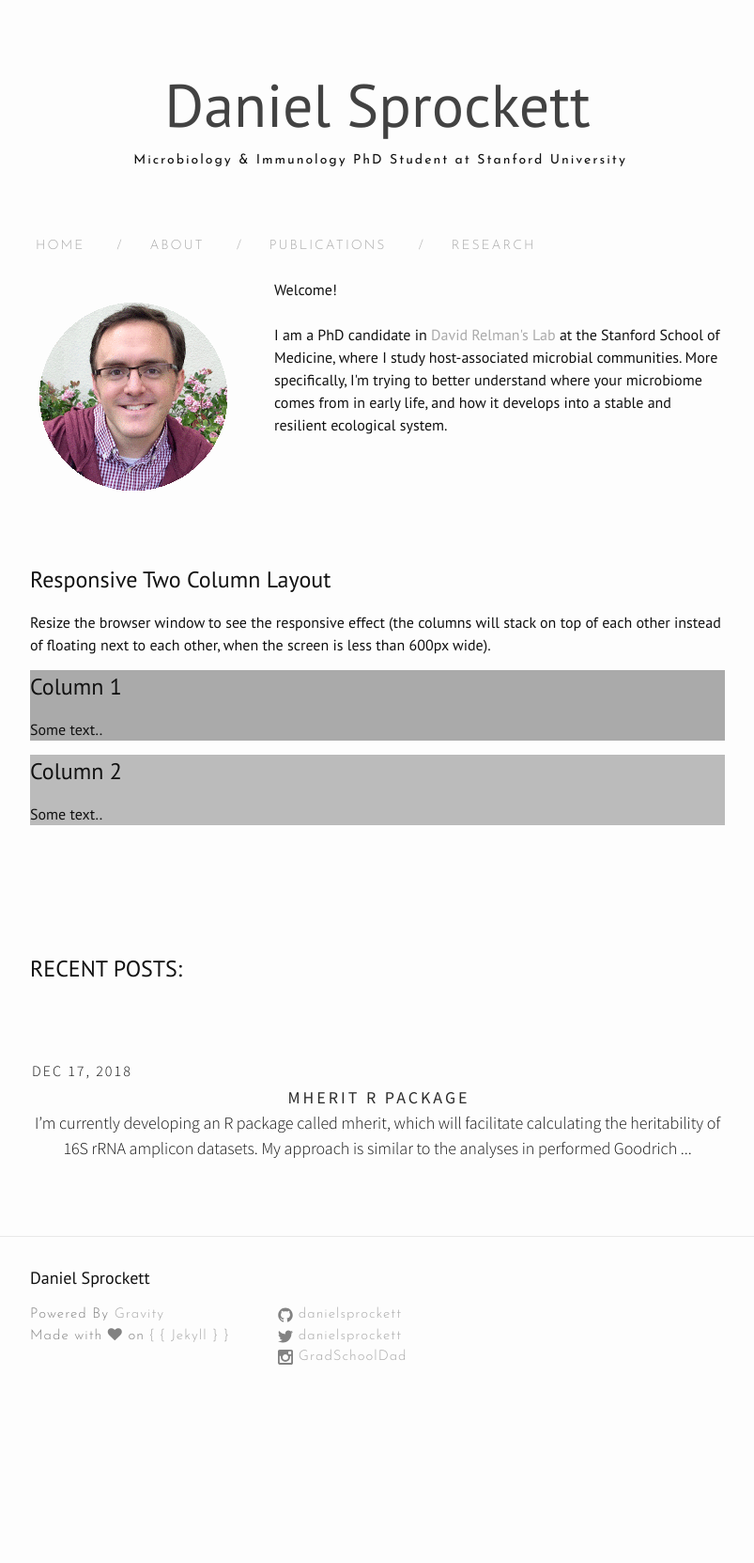
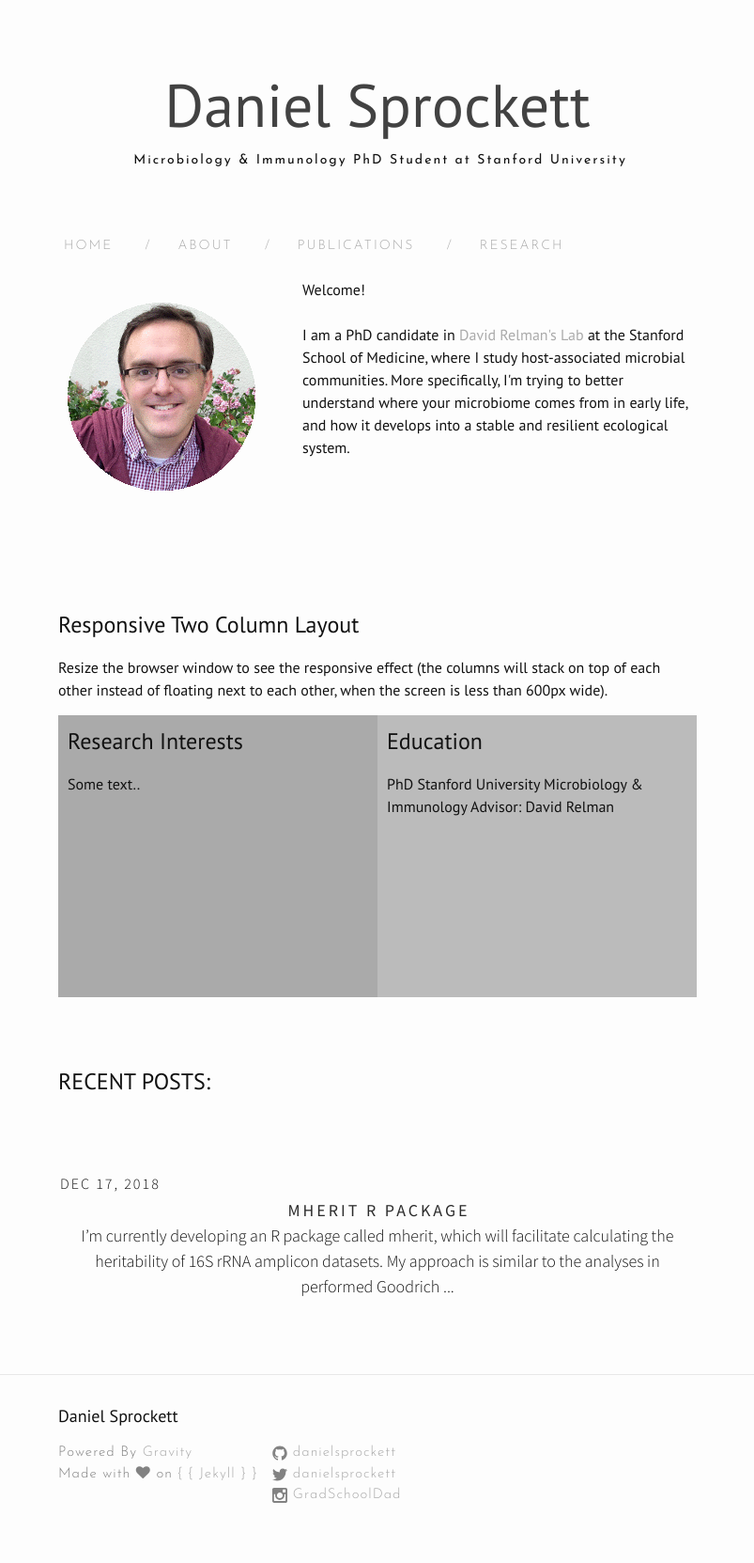
Before and after one commit to DanielSprockett/danielsprockett.github.io, a Jekyll site: the page built from index.html, in a window 1280 px wide. Shown: the whole page at 94% size, without its empty margins (238-1041 px from the left). Built offline with Jekyll 4.4.1, drawn with Linux system fonts in a browser that asks for light colours; nearby versions of some CDN libraries; the list of posts is cut into pages by our own code; before the commit the page ends 1516 px from its top, so only the background shows below that.

Commit message:
Update index.html

```diff
--- a/index.html
+++ b/index.html
@@ -16,24 +16,57 @@
 <br>
 <br>
 <br>
+
+<meta name="viewport" content="width=device-width, initial-scale=1">
+<style>
+* {
+  box-sizing: border-box;
+}
+
+/* Create two equal columns that floats next to each other */
+.column {
+  float: left;
+  width: 50%;
+  padding: 10px;
+  height: 300px; /* Should be removed. Only for demonstration */
+}
+
+/* Clear floats after the columns */
+.row:after {
+  content: "";
+  display: table;
+  clear: both;
+}
+
+/* Responsive layout - makes the two columns stack on top of each other instead of next to each other */
+@media screen and (max-width: 600px) {
+  .column {
+    width: 100%;
+  }
+}
+</style>
 <br>
 <br>
+<br>
+
 <h2>Responsive Two Column Layout</h2>
 <p>Resize the browser window to see the responsive effect (the columns will stack on top of each other instead of floating next to each other, when the screen is less than 600px wide).</p>
 
 <div class="row">
   <div class="column" style="background-color:#aaa;">
-    <h2>Column 1</h2>
+    <h2>Research Interests</h2>
     <p>Some text..</p>
   </div>
   <div class="column" style="background-color:#bbb;">
-    <h2>Column 2</h2>
-    <p>Some text..</p>
+    <h2>Education</h2>
+    <p>
+      PhD Stanford University
+      Microbiology & Immunology
+      Advisor: David Relman
+    </p>
   </div>
 </div>
 
-<br>
-<br>
 <br>
 <br>
 <br>
```
